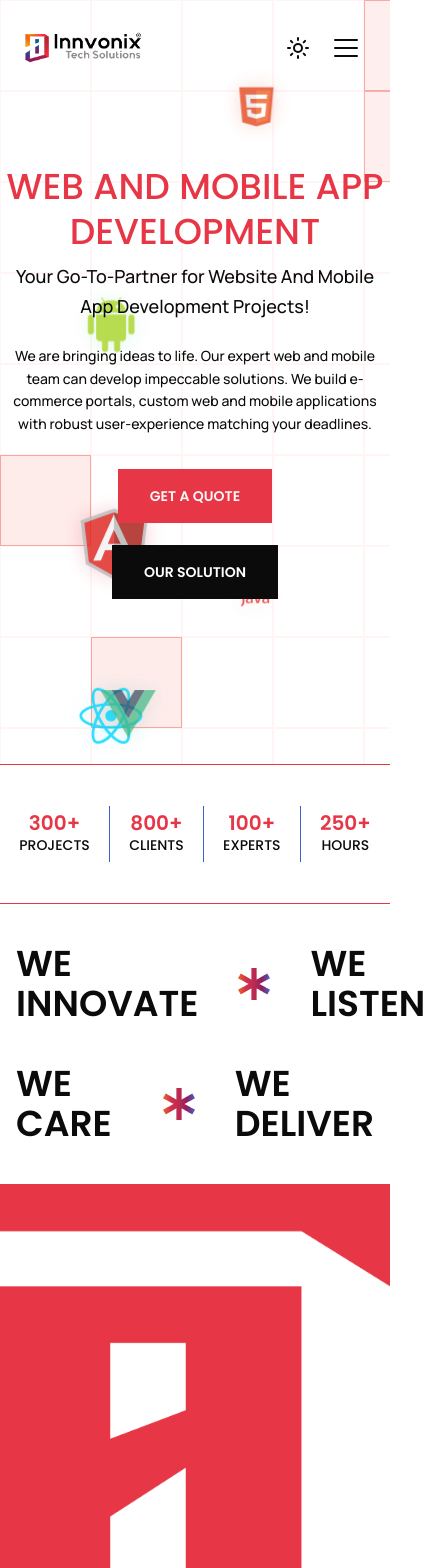
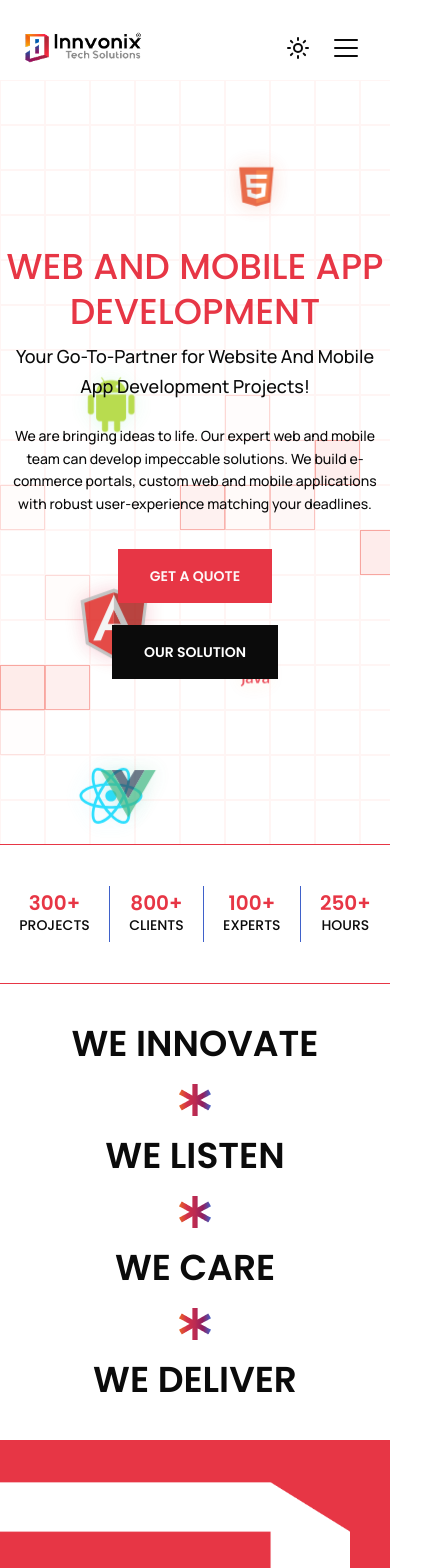
Before and after one commit to kishan-innvonix/Innvonix-website-2026, a Next.js app: page / in a window 390 px wide. Shown: the top 1568 px of the page, 425 px wide, since content can reach past the window. Built offline with nearby package versions, Linux system fonts and the light colour scheme.

Commit message:
merge responsive_design and dev/kishan branch

```diff
--- a/components/hero-section.tsx
+++ b/components/hero-section.tsx
@@ -4,7 +4,8 @@ import { Fragment, useEffect, useRef } from "react";
 import { Button } from "@/components/ui/button";
 import FloatingSkills from "@/components/floating-skills";
 
-const CELL = 91;
+// Default cell size for desktop
+const DEFAULT_CELL = 91;
 
 function injectGridKeyframes() {
   if (typeof document === "undefined") return;
@@ -20,20 +21,25 @@ function injectGridKeyframes() {
   document.head.appendChild(s);
 }
 
-function buildGrid(el: HTMLDivElement, containerW: number, containerH: number) {
+function buildGrid(
+  el: HTMLDivElement,
+  containerW: number,
+  containerH: number,
+  cellSize: number
+) {
   el.innerHTML = "";
 
   // Expand to fully cover: ceil ensures no gaps at edges
-  const cols = Math.ceil(containerW / CELL);
-  const rows = Math.ceil(containerH / CELL);
+  const cols = Math.ceil(containerW / cellSize);
+  const rows = Math.ceil(containerH / cellSize);
   const total = cols * rows;
   const activeCount = Math.floor(total * 0.1);
 
   // Size the grid element to exactly cols×rows cells
-  el.style.width = `${cols * CELL}px`;
-  el.style.height = `${rows * CELL}px`;
-  el.style.gridTemplateColumns = `repeat(${cols}, ${CELL}px)`;
-  el.style.gridTemplateRows = `repeat(${rows}, ${CELL}px)`;
+  el.style.width = `${cols * cellSize}px`;
+  el.style.height = `${rows * cellSize}px`;
+  el.style.gridTemplateColumns = `repeat(${cols}, ${cellSize}px)`;
+  el.style.gridTemplateRows = `repeat(${rows}, ${cellSize}px)`;
 
   const frag = document.createDocumentFragment();
   const squares: HTMLDivElement[] = [];
@@ -41,7 +47,7 @@ function buildGrid(el: HTMLDivElement, containerW: number, containerH: number) {
   for (let i = 0; i < total; i++) {
     const sq = document.createElement("div");
     sq.style.cssText =
-      `width:${CELL}px;height:${CELL}px;` +
+      `width:${cellSize}px;height:${cellSize}px;` +
       `border:1px solid rgba(241,73,60,0.8);` +
       `box-sizing:border-box;opacity:0.07;`;
     frag.appendChild(sq);
@@ -74,7 +80,16 @@ function GridBackground({ className = "" }: { className?: string }) {
 
     const ro = new ResizeObserver((entries) => {
       const { width, height } = entries[0].contentRect;
-      buildGrid(grid, width, height);
+
+      // Determine cell size based on width
+      let cellSize = DEFAULT_CELL;
+      if (width < 640) {
+        cellSize = 45; // Mobile
+      } else if (width < 1024) {
+        cellSize = 65; // Tablet
+      }
+
+      buildGrid(grid, width, height, cellSize);
     });
 
     ro.observe(wrapper);
@@ -107,12 +122,12 @@ export default function HeroSection() {
   ];
 
   return (
-    <div className="mxl:h-[calc(100vh-80px)] h-auto">
+    <div className="mxl:h-[calc(100vh-80px)] mt-[80px] h-auto w-full">
       <section className="relative w-full h-[calc(100vh-80px)] mxl:h-[82%] overflow-hidden bg-background">
         <GridBackground className="absolute inset-0 z-0" />
         <FloatingSkills />
 
-        <div className="relative z-10 flex flex-col items-center justify-center h-full text-center max-w-6xl mx-auto space-y-2 ">
+        <div className="relative z-10 flex flex-col items-center justify-center h-full text-center md:max-w-6xl mx-auto space-y-2 ">
           <h1 className="font-poppins text-4xl z-10 md:text-6xl 2xl:text-7xl font-medium leading-tight text-primary">
             WEB AND MOBILE
             <br className="hidden sm:block" /> APP DEVELOPMENT
--- a/src/app/main/home-client.tsx
+++ b/src/app/main/home-client.tsx
@@ -298,16 +298,23 @@ export default function HomeClient() {
   };
 
   return (
-    <>
+    <div className="w-full">
       <HeroSection />
       <section className="my-10">
-        <Container>
-          <h1 className="font-poppins text-4xl xl:text-6xl mxl:text-7xl font-semibold flex justify-start items-center gap-10 mb-10">
+        <Container className="flex flex-col gap-5 max-sm:items-center">
+          <h1 className="font-poppins text-4xl xl:text-6xl mxl:text-7xl font-semibold flex flex-col sm:flex-row justify-start items-center lg:gap-10 gap-5 md:mb-10">
             <span>WE INNOVATE </span>
             <Image src="/images/star.png" alt="star" width={32} height={32} />
             <span> WE LISTEN</span>
           </h1>
-          <h1 className="font-poppins text-4xl xl:text-6xl mxl:text-7xl font-semibold flex justify-end items-center gap-10">
+          <Image
+            src="/images/star.png"
+            alt="star"
+            width={32}
+            height={32}
+            className="md:hidden"
+          />
+          <h1 className="font-poppins text-4xl xl:text-6xl mxl:text-7xl font-semibold flex flex-col sm:flex-row justify-end items-center lg:gap-10 gap-5">
             <span>WE CARE</span>{" "}
             <Image src="/images/star.png" alt="star" width={32} height={32} />{" "}
             <span>WE DELIVER</span>
@@ -324,7 +331,7 @@ export default function HomeClient() {
             alt="about"
             width={500}
             height={500}
-            className="xl:w-[425px] mxl:w-[500px]"
+            className="w-[350px] xl:w-[425px] mxl:w-[500px]"
           />
         </div>
         {/* right about */}
@@ -355,10 +362,10 @@ export default function HomeClient() {
             <span className="text-primary ">Design. Build. Excel.</span> Taking
             your business to the next level!
           </h3>
-          <div className="h-100 2xl:h-110 mt-10 grid grid-cols-1 md:grid-cols-2 lg:grid-cols-4 gap-6">
+          <div className="  md:h-100 2xl:h-110 mt-10 grid grid-cols-1 md:grid-cols-2 lg:grid-cols-4 gap-6">
             {["Discovery", "Strategy", "Design", "Build"].map((item, index) => (
               <div
-                className={`flex flex-col justify-between p-4 h-[90%] border border-card-border dark:bg-card-bg ${
+                className={`flex flex-col justify-between p-4 h-85 md:h-[90%] border border-card-border dark:bg-card-bg ${
                   index % 2 === 1 ? "mt-8" : ""
                 }`}
               >
@@ -399,7 +406,7 @@ export default function HomeClient() {
             OUR SERVICES
           </h1>
           {/* Left side the list of services lik frontend backend etc and on right side the detail about it, in right side on top description and on bottom list of skills like html, css, js etc and on toggle to left side it change right side content accordingly */}
-          <div className="flex flex-col lg:flex-row w-full mt-10 min-h-fit lg:min-h-[600px] 2xl:h-[800px] border lg:border-0 border-card-border overflow-hidden rounded-3xl">
+          <div className="flex flex-col lg:flex-row w-full mt-10 min-h-fit lg:min-h-[600px] 2xl:h-[800px] border lg:border-0 border-card-border overflow-hidden ">
             {/* Left side list / Accordion on mobile */}
             <div className="w-full lg:w-[40%] bg-background lg:my-8 lg:border-r border-card-border overflow-y-auto">
               <ul className="flex flex-col h-full">
@@ -854,6 +861,6 @@ export default function HomeClient() {
           </div>
         </Container>
       </section>
-    </>
+    </div>
   );
 }
```
Also changed, not shown: 1 other file (tests, documents, lock files or other folders).
